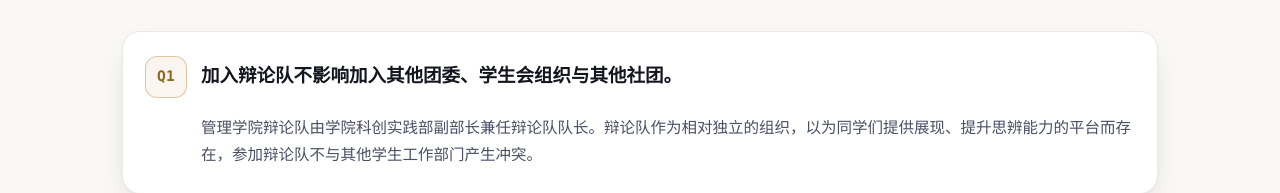
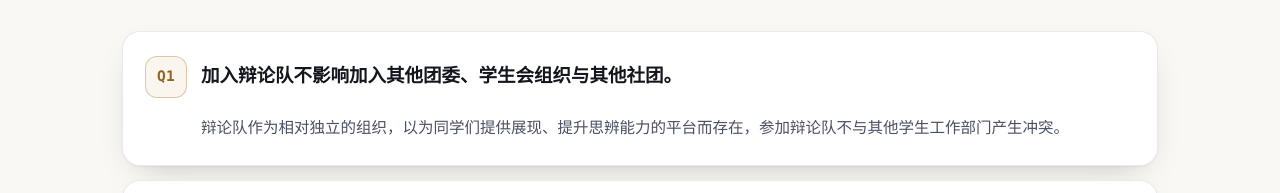
Before and after one commit to lujin060921-dotcom/debate-recruit, a plain HTML site: page index.html in a window 1280 px wide. Shown: the part 784-977 px from the top of the page. Drawn offline with Linux system fonts and the light colour scheme.

Commit message:
Q1 删除已不符合现实的队长兼任表述

```diff
--- a/index.html
+++ b/index.html
@@ -264,7 +264,7 @@
             <span class="q-badge">Q1</span>
             <h3>加入辩论队不影响加入其他团委、学生会组织与其他社团。</h3>
           </div>
-          <p class="qa-a">管理学院辩论队由学院科创实践部副部长兼任辩论队队长。辩论队作为相对独立的组织，以为同学们提供展现、提升思辨能力的平台而存在，参加辩论队不与其他学生工作部门产生冲突。</p>
+          <p class="qa-a">辩论队作为相对独立的组织，以为同学们提供展现、提升思辨能力的平台而存在，参加辩论队不与其他学生工作部门产生冲突。</p>
         </article>
 
         <article class="qa reveal" style="--d:60ms">
```
Also changed, not shown: template.html (+1 -1 lines).
